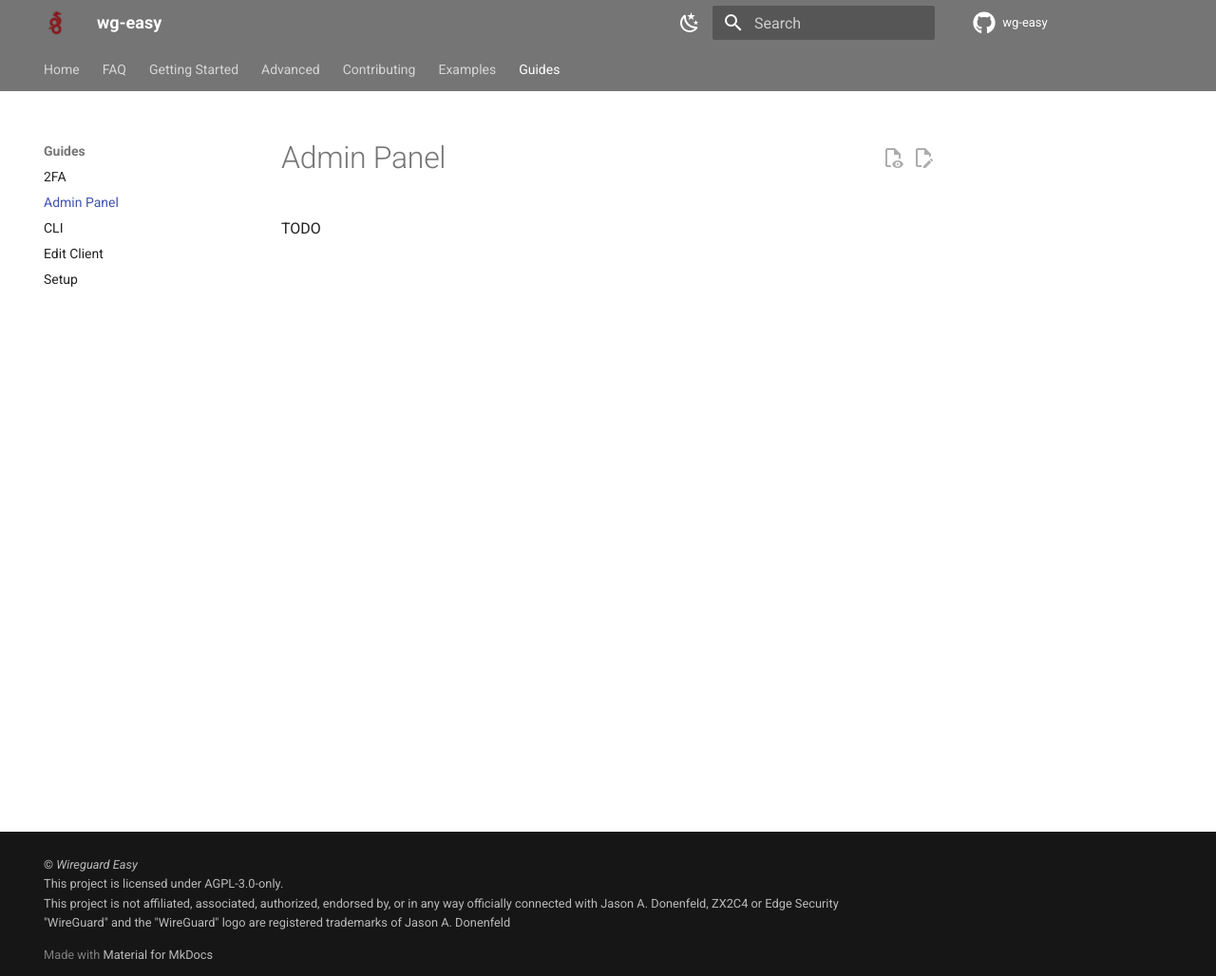
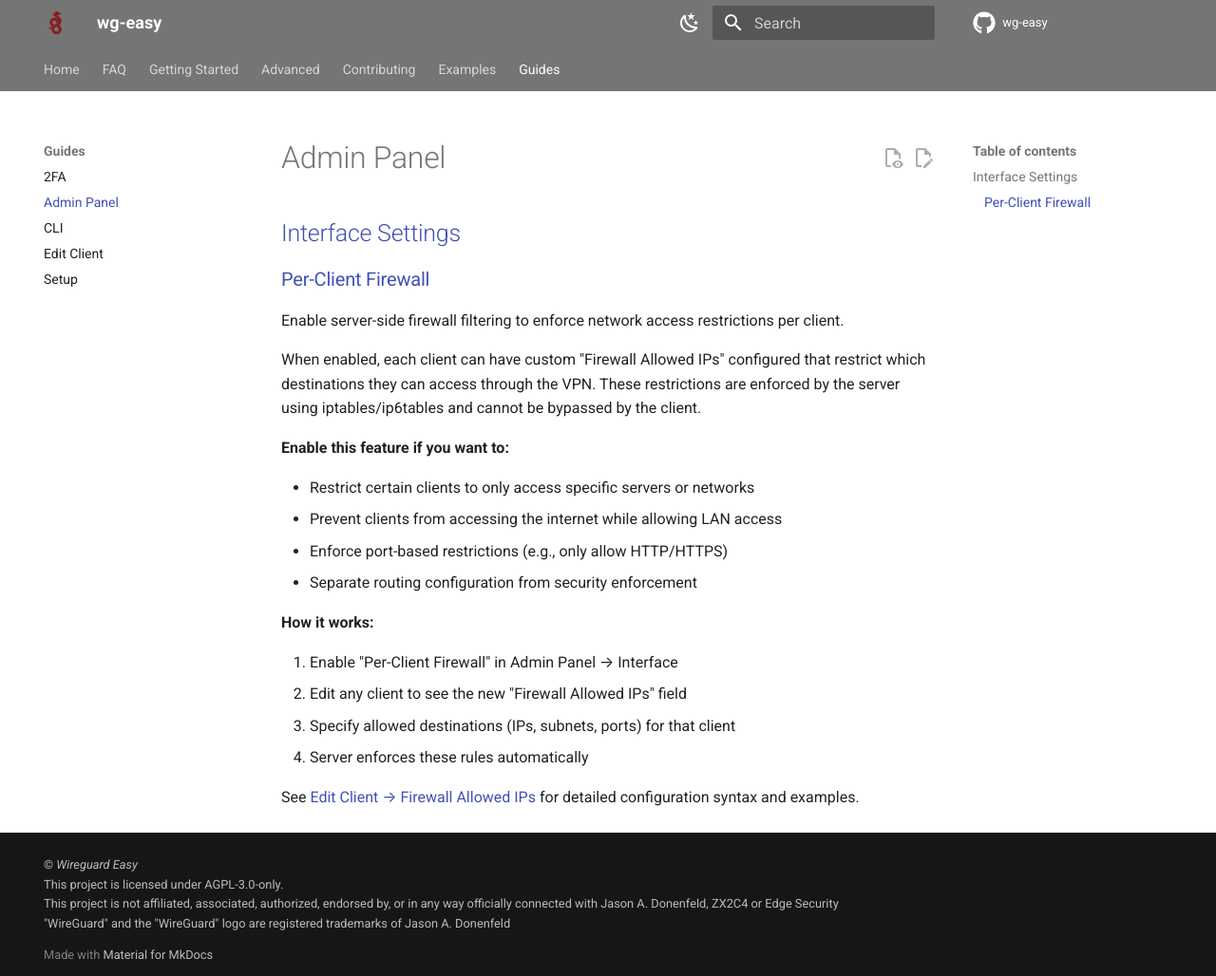
Before and after one commit to wg-easy/wg-easy, an MkDocs documentation site: the page built from docs/content/guides/admin.md, in a window 1280 px wide and 1028 px high. Shown: the whole window at 95% size. Built offline with MkDocs 1.6.1 and Material for MkDocs 9.7.7, drawn with Linux system fonts in a browser that asks for light colours; comment, search, counter and statistics services are not loaded; the version menu is left out.

Commit message:
added Comprehensive documentation in README and docs/ for firewall filtering

```diff
--- a/docs/content/guides/admin.md
+++ b/docs/content/guides/admin.md
@@ -2,4 +2,26 @@
 title: Admin Panel
 ---
 
-TODO
+## Interface Settings
+
+### Per-Client Firewall
+
+Enable server-side firewall filtering to enforce network access restrictions per client.
+
+When enabled, each client can have custom "Firewall Allowed IPs" configured that restrict which destinations they can access through the VPN. These restrictions are enforced by the server using iptables/ip6tables and cannot be bypassed by the client.
+
+**Enable this feature if you want to:**
+
+- Restrict certain clients to only access specific servers or networks
+- Prevent clients from accessing the internet while allowing LAN access
+- Enforce port-based restrictions (e.g., only allow HTTP/HTTPS)
+- Separate routing configuration from security enforcement
+
+**How it works:**
+
+1. Enable "Per-Client Firewall" in Admin Panel → Interface
+2. Edit any client to see the new "Firewall Allowed IPs" field
+3. Specify allowed destinations (IPs, subnets, ports) for that client
+4. Server enforces these rules automatically
+
+See [Edit Client → Firewall Allowed IPs](../clients/#firewall-allowed-ips) for detailed configuration syntax and examples.
```
Also changed, not shown: docs/content/faq.md (+12 -0 lines), docs/content/guides/clients.md (+29 -1 lines), README.md.
